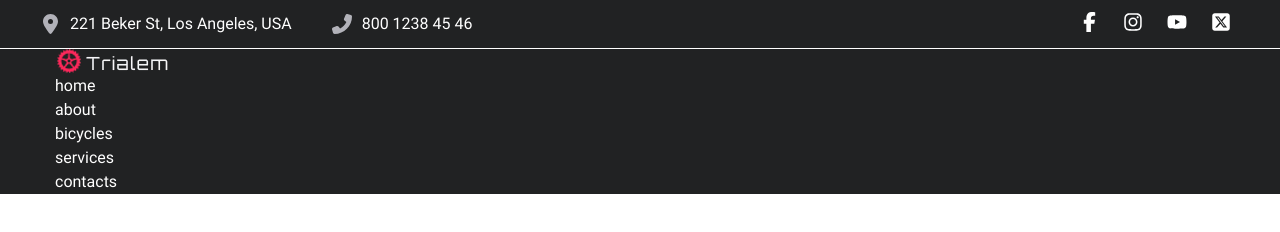
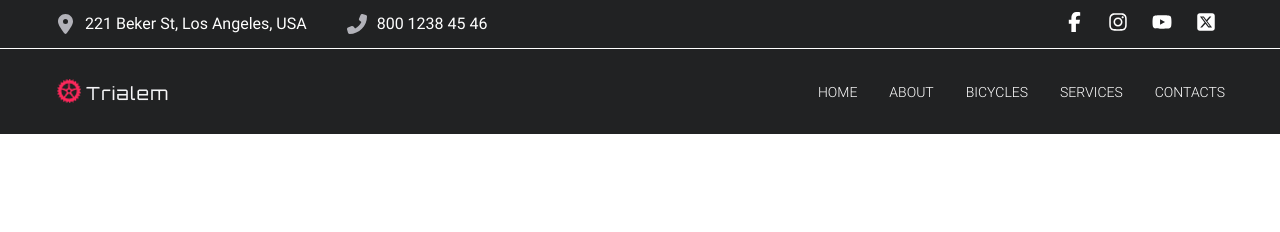
Before and after one commit to rumiyevskiy/vite-morepages, a website built with Vite: page src/html/layouts/_html.html in a window 1280 px wide. Built offline with nearby package versions, Linux system fonts and the light colour scheme.

Commit message:
styled header

```diff
--- a/src/html/layouts/header/_index.scss
+++ b/src/html/layouts/header/_index.scss
@@ -1,3 +1,5 @@
+
+@use '../../../styles/mixins'as*;
 .header {
     background-color: #212223;
     color: var(--c-white);
@@ -9,7 +11,11 @@
     &__inner {
         display: flex;
         justify-content: space-between;
-        padding: 12px 0;
+
+        // padding: 12px 0;
+
+        //тут є проблема - у класа container є padding: 0 15px (зправа), а властивість вище обнуляє цей падінг, а це не правильно, для вирішення цього питання є декілька рішень: додати padding-top та padding-bottom окремо, або додати властивість padding-block: 12px;, яка завдає значення відступів тільки зверху та низу якщо не вказувати відступи зправа та зліва.
+        padding-block: 12px;
     }
 
     .contact-info {
@@ -17,9 +23,40 @@
         gap: 40px;
 
         &__link {
+            transition: color 0.3s ease-in-out;
+            @include hover {
+                color: var(--c-pink);
+            }
+
             &::before {
                 background-color: var(--c-lightgray);
             }
         }
     }
 }
+
+.header-bottom {
+    padding: 30px 0;
+}
+
+.nav {
+    display: flex;
+    justify-content: space-between;
+    align-items: center;
+}
+
+.menu {
+    display: flex;
+    gap: 32px;
+
+    &__link {
+        text-transform: uppercase;
+        font-size: 14px;
+        font-weight: 300;
+        transition: color 0.3s ease-in-out;
+
+        @include hover {
+            color: var(--c-pink);
+        }
+    }
+}
--- a/src/styles/base/_variables.scss
+++ b/src/styles/base/_variables.scss
@@ -4,4 +4,5 @@
 
   --c-white: #ffffff;
   --c-lightgray: #B2B2B9;
+  --c-pink: #FF285B;
 }
```
